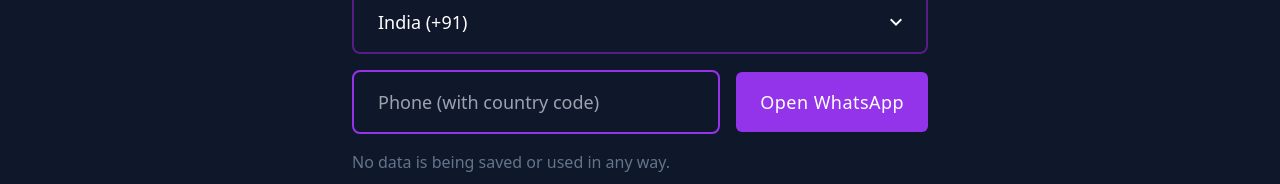
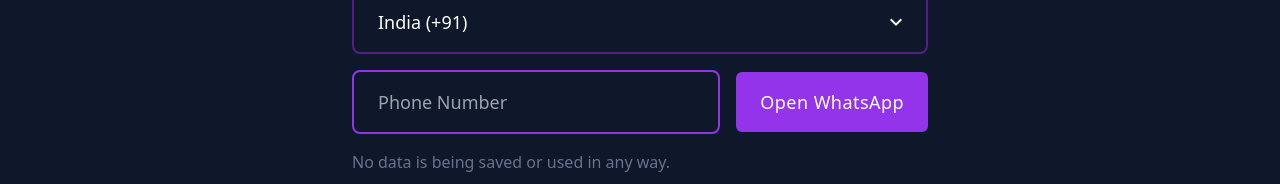
Before and after one commit to websorcier/miniapps-whatsapp-nosave, a Svelte app: page / in a window 1280 px wide. Shown: the part 338-522 px from the top of the page. Built offline with nearby package versions, Linux system fonts and the light colour scheme.

Commit message:
minor input placeholder fixes

```diff
--- a/src/App.svelte
+++ b/src/App.svelte
@@ -85,7 +85,7 @@
 							<!-- svelte-ignore a11y-autofocus -->
 							<input
 								type="tel"
-								placeholder="Phone (with country code)"
+								placeholder="Phone Number"
 								bind:value={ formData.phone }
 								autofocus
 								class="appearance-none border-2 border-purple-900 block py-4 px-6 w-full text-lg rounded-lg placeholder-gray-400 text-white bg-transparent outline-none duration-300 ease-in-out ring-0 focus:border-purple-600"
```
